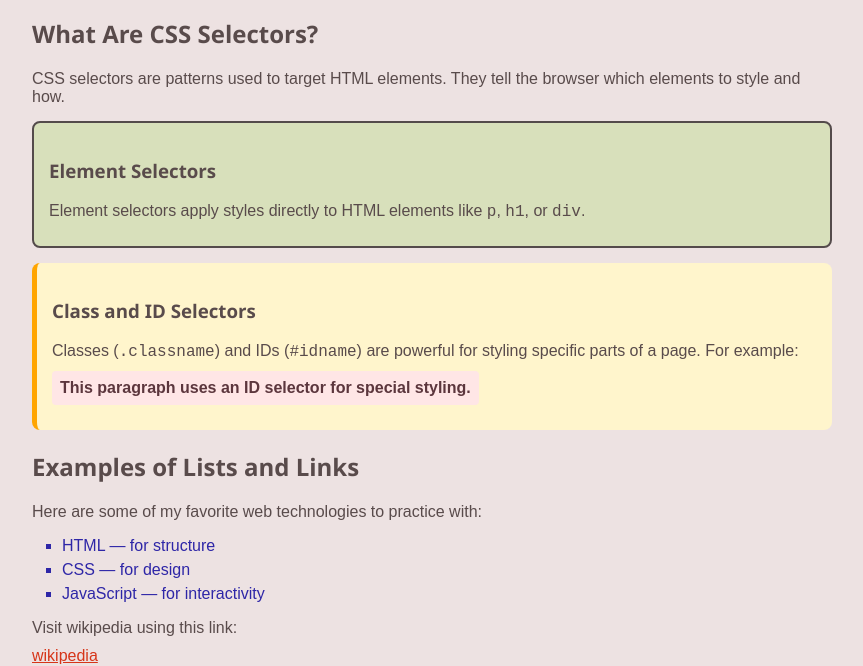
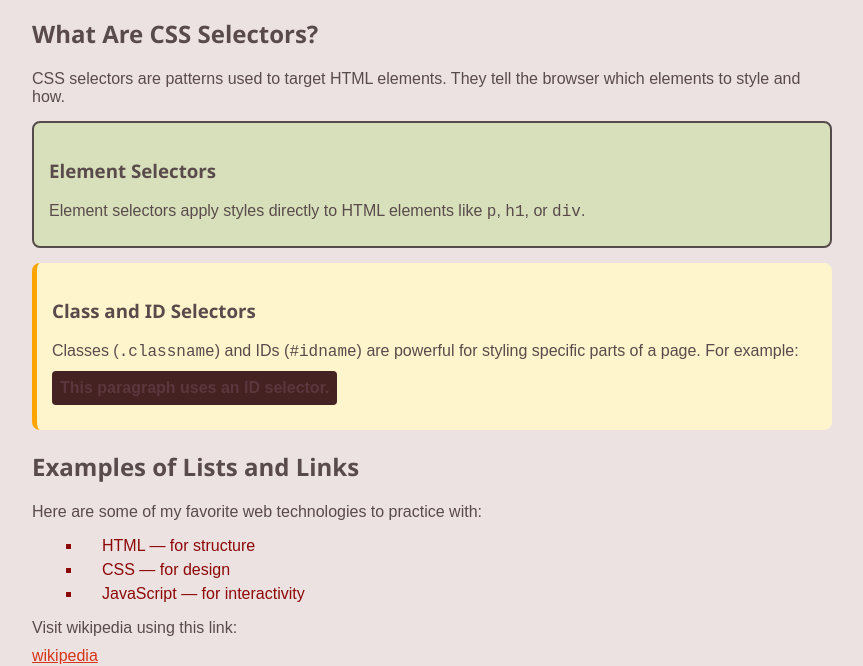
Before and after one commit to shaidul0222/Basic_of_Dev_Web, a plain HTML site: page Task-d/index.html in a window 1280 px wide. Shown: the part 141-807 px from the top of the page, without its empty margins (208-1071 px from the left). Drawn offline with Linux system fonts and the light colour scheme.

Commit message:
id selector and Descendant selector updated

```diff
--- a/Task-d/index.html
+++ b/Task-d/index.html
@@ -12,7 +12,7 @@ Date: 2025-10-07
 <body>
   <header>
     <h1>Learning CSS Selectors</h1>
-    <p>"CSS class" redirects here. For non-CSS use of element classes in HTML, see class attribute (HTML).<br>
+    <p >"CSS class" redirects here. For non-CSS use of element classes in HTML, see class attribute (HTML).<br>
     In CSS, selectors declare which part of the markup a style applies to by matching tags and attributes in the markup itself.
     </p>
   </header>
@@ -30,11 +30,11 @@ Date: 2025-10-07
       <div class="highlight">
         <h3>Class and ID Selectors</h3>
         <p>Classes (<code>.classname</code>) and IDs (<code>#idname</code>) are powerful for styling specific parts of a page. For example:</p>
-        <p id="message">This paragraph uses an ID selector for special styling.</p>
+        <p id="special-message">This paragraph uses an ID selector.</p>
       </div>
     </div>
 
-    <div class="info">
+  <section class="info">
     <h2>Examples of Lists and Links</h2>
     <p>Here are some of my favorite web technologies to practice with:</p>
     <ul>
@@ -42,10 +42,9 @@ Date: 2025-10-07
       <li>CSS — for design</li>
       <li>JavaScript — for interactivity</li>
     </ul>
-
     <p>Visit wikipedia using this link:</p>
     <a href="https://en.wikipedia.org/wiki/CSS" target="_blank" rel="noopener noreferrer">wikipedia</a>
-    </div>
+  </section>
 
     <div class="info">
       <h2>Images and Attributes</h2>
--- a/Task-d/style.css
+++ b/Task-d/style.css
@@ -40,10 +40,10 @@ p {
   border-radius: 8px;
 }
 
-#message {
+#special-message {
   color: rgb(92, 54, 61);
   font-weight: bold;
-  background-color: #ffe6e6;
+  background-color: #442222;
   padding: 8px;
   border-radius: 4px;
   display: inline-block;
@@ -54,16 +54,14 @@ h1, h2, h3 {
   margin-top: 20px;
 }
 
-.content .info ul {
+section ul li {
   padding-left: 20px;
-}
-
-.content .info ul li {
-  color: rgb(46, 38, 167);
+  color: rgb(141, 7, 7);
   list-style-type: square;
   margin-left: 10px;
   margin-bottom: 6px;
 }
+
 
 a[target="_blank"] {
   color: rgb(214, 53, 25);
```
Also changed, not shown: 1 other file. Lines whose indentation alone changed are shown as unchanged.
